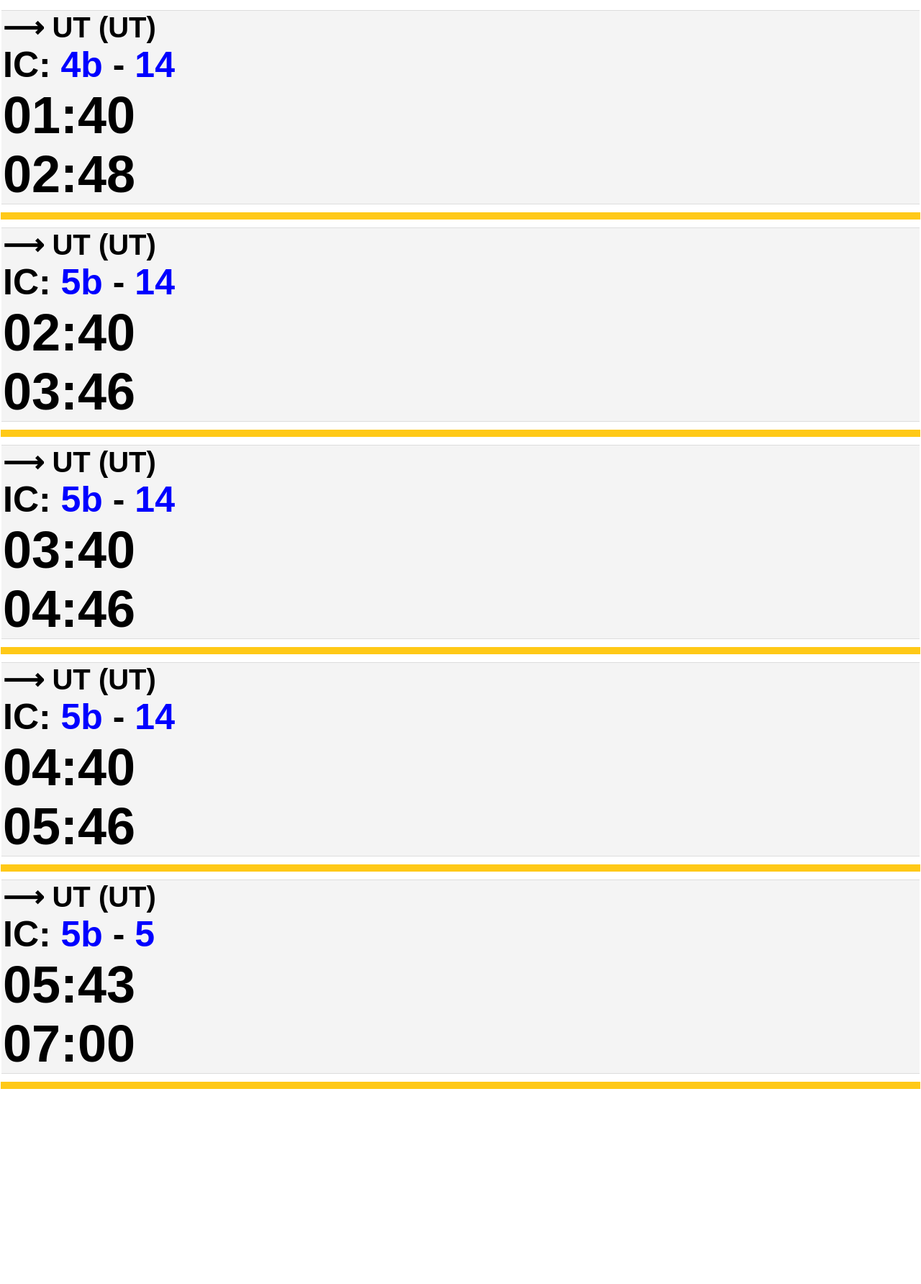
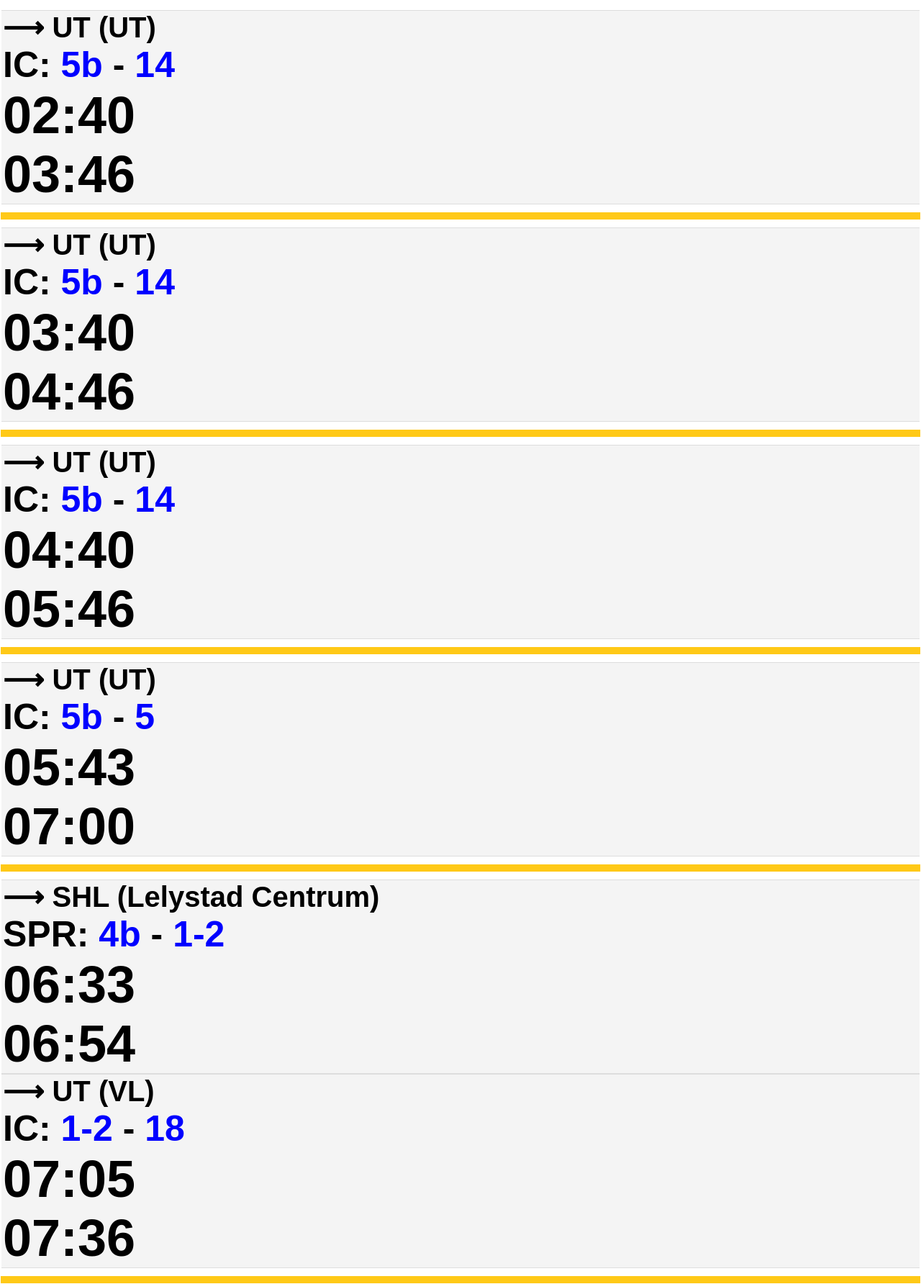
Before and after one commit to elysium316/ns, a plain HTML site: page ledn_ut.html in a window 1280 px wide. Shown: the part 343-2127 px from the top of the page at 72% size. Before the commit the page ends 1857 px from the top, so only its background shows below. Drawn offline with Linux system fonts and the light colour scheme.

Commit message:
Automatische update treintijden

```diff
--- a/ledn_ut.html
+++ b/ledn_ut.html
@@ -18,25 +18,11 @@
 </head>
 <body>
     <h1>Traject Overzicht</h1>
-    <div class="tijd">01:52</div>
+    <div class="tijd">02:58</div>
     <div style='padding: 2pt; margin-bottom: 20px;'><a href='index.html' class='menu-link' style='background: #ddd; color: black; border-color: #ddd;'>🏠 Home</a> <a href='ledn_ut.html' class='menu-link' style='background: #ffc917; color: #003399;'>LEDN-UT</a> <a href='ut_ah.html' class='menu-link'>UT-AH</a> <a href='ah_dtch.html' class='menu-link'>AH-DTCH</a> </div>
 
     <div class="etappe-header">LEDN-UT</div>
     <ul>
-
-        <li style="padding: 10px 0; border-bottom: 10px solid #ffc917;">
-
-            <ul>
-
-                <li style="background: #f4f4f4; padding: 0 2px; margin:0; border-top: 1px solid #ddd; border-bottom: 1px solid #ddd; border-left: none; border-right: none;">
-                    <span class="station">&#10230; UT (UT)</span><br>
-                    <span class="spoor" style="color:black;">IC: </span><span class="spoor"><span class='spoor'>4b</span></span><span class="spoor" style="color:black;"> - </span><span class="spoor"><span class='spoor'>14</span></span><br>
-                    <span class="vertrek">01:40</span><br>
-                    <span class="vertrek">02:48</span>
-                </li>
-
-            </ul>
-        </li>
 
         <li style="padding: 10px 0; border-bottom: 10px solid #ffc917;">
 
@@ -94,6 +80,27 @@
             </ul>
         </li>
 
+        <li style="padding: 10px 0; border-bottom: 10px solid #ffc917;">
+
+            <ul>
+
+                <li style="background: #f4f4f4; padding: 0 2px; margin:0; border-top: 1px solid #ddd; border-bottom: 1px solid #ddd; border-left: none; border-right: none;">
+                    <span class="station">&#10230; SHL (Lelystad Centrum)</span><br>
+                    <span class="spoor" style="color:black;">SPR: </span><span class="spoor"><span class='spoor'>4b</span></span><span class="spoor" style="color:black;"> - </span><span class="spoor"><span class='spoor'>1-2</span></span><br>
+                    <span class="vertrek">06:33</span><br>
+                    <span class="vertrek">06:54</span>
+                </li>
+
+                <li style="background: #f4f4f4; padding: 0 2px; margin:0; border-top: 1px solid #ddd; border-bottom: 1px solid #ddd; border-left: none; border-right: none;">
+                    <span class="station">&#10230; UT (VL)</span><br>
+                    <span class="spoor" style="color:black;">IC: </span><span class="spoor"><span class='spoor'>1-2</span></span><span class="spoor" style="color:black;"> - </span><span class="spoor"><span class='spoor'>18</span></span><br>
+                    <span class="vertrek">07:05</span><br>
+                    <span class="vertrek">07:36</span>
+                </li>
+
+            </ul>
+        </li>
+
     </ul>
 </body>
 </html>
```
Also changed, not shown: ah_dtch.html (+15 -15 lines), ut_ah.html (+15 -15 lines).
